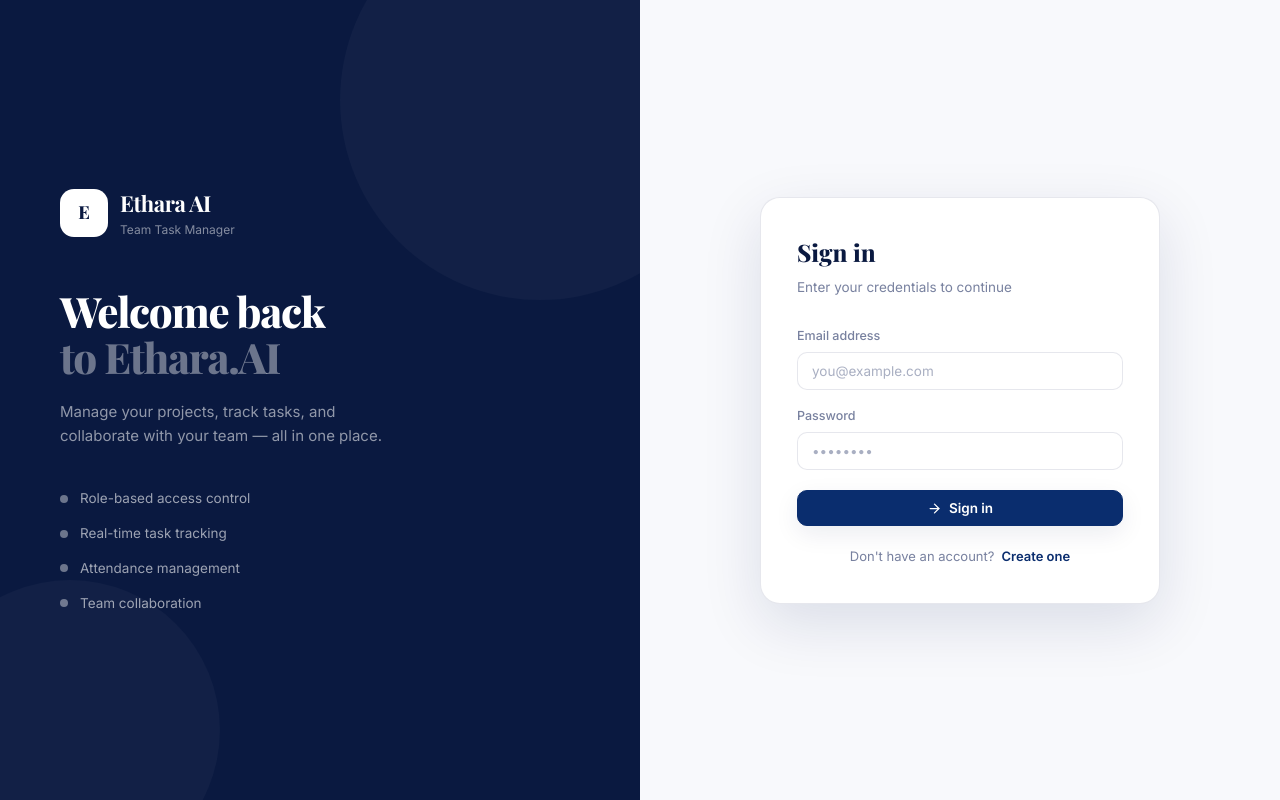
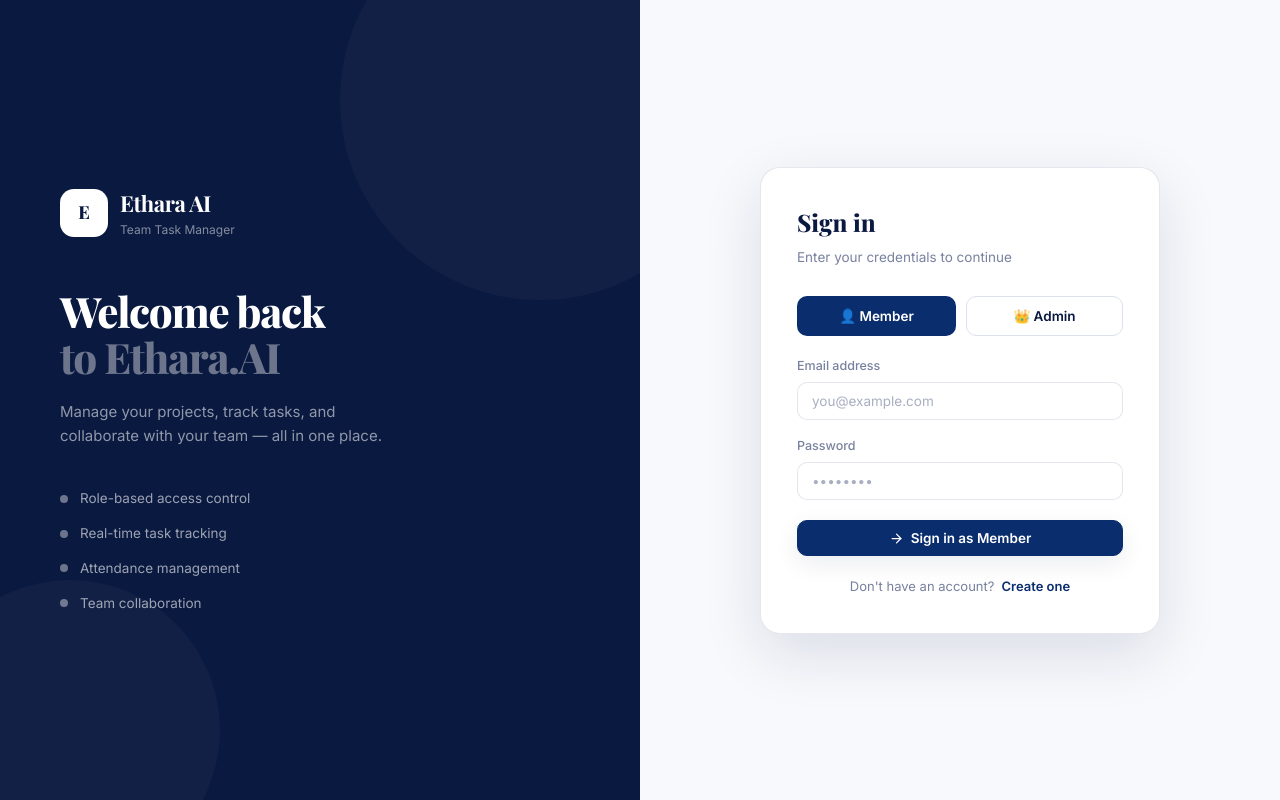
Before and after one commit to Srishtiverma12/Team-task-manager, a React (Vite) app in the folder client/: page /login in a window 1280 px wide. Built offline with nearby package versions, Linux system fonts and the light colour scheme; no server answers.

Commit message:
Add role selector on login

```diff
--- a/client/src/pages/Login.jsx
+++ b/client/src/pages/Login.jsx
@@ -6,6 +6,7 @@ import api from '../api';
 
 const Login = () => {
   const [form, setForm] = useState({ email: '', password: '' });
+  const [role, setRole] = useState('Member');
   const [error, setError] = useState('');
   const [loading, setLoading] = useState(false);
   const { login } = useContext(AuthContext);
@@ -58,6 +59,28 @@ const Login = () => {
           <div className="ai-auth-card-title">Sign in</div>
           <div className="ai-auth-card-sub">Enter your credentials to continue</div>
 
+          {/* Role Selector */}
+          <div style={{ display: 'flex', gap: 10, marginBottom: 20 }}>
+            {['Member', 'Admin'].map(r => (
+              <button
+                key={r}
+                type="button"
+                onClick={() => setRole(r)}
+                style={{
+                  flex: 1, padding: '10px', borderRadius: 10,
+                  border: role === r ? '2px solid #0a2d6e' : '1px solid #dde1ed',
+                  background: role === r ? '#0a2d6e' : 'white',
+                  color: role === r ? 'white' : '#0a1940',
+                  fontWeight: 600, fontSize: 13.5,
+                  cursor: 'pointer', transition: 'all 0.15s',
+                  fontFamily: 'Inter, sans-serif',
+                }}
+              >
+                {r === 'Admin' ? '👑 Admin' : '👤 Member'}
+              </button>
+            ))}
+          </div>
+
           {error && <div className="ai-alert ai-alert-bad">{error}</div>}
 
           <form onSubmit={handleSubmit}>
@@ -88,7 +111,7 @@ const Login = () => {
               disabled={loading}
             >
               {loading ? <Loader size={15} className="spin" /> : <ArrowRight size={15} />}
-              {loading ? 'Signing in...' : 'Sign in'}
+              {loading ? 'Signing in...' : `Sign in as ${role}`}
             </button>
           </form>
 
```
